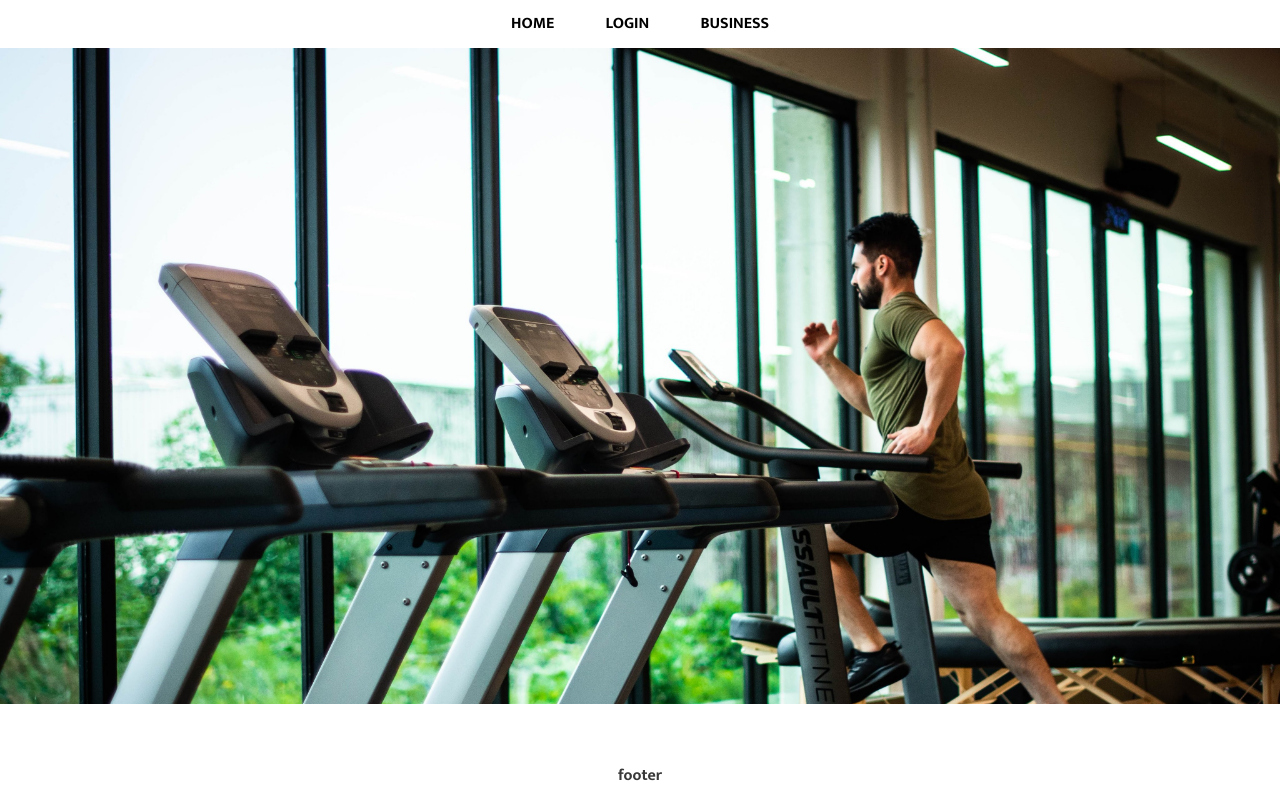
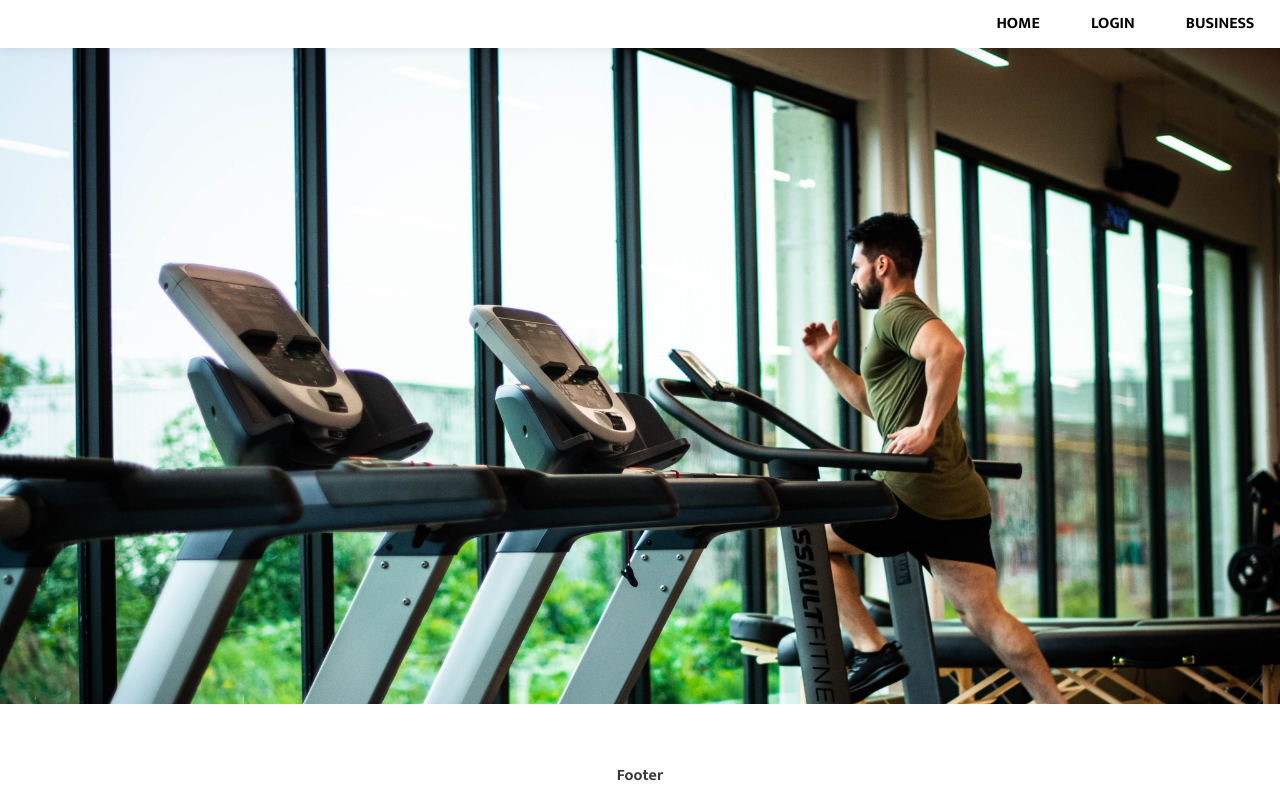
Before and after one commit to zalmuflahi/ClassPass-clone, a React (Vite) app in the folder client/: page /Login in a window 1280 px wide. Built offline with nearby package versions, Linux system fonts and the light colour scheme; a web font is replaced by a local one.

Commit message:
formatted business page into columns

```diff
--- a/client/src/App.css
+++ b/client/src/App.css
@@ -1,39 +1,46 @@
 @import url('https://fonts.googleapis.com/css2?family=Mukta:wght@700&family=Nunito+Sans&family=Spline+Sans+Mono:wght@500&display=swap');@import url('https://fonts.googleapis.com/css2?family=Mukta:wght@700&family=Nunito+Sans&family=Spline+Sans+Mono:wght@500&display=swap');
-@tailwind base;
-@tailwind components;
-@tailwind utilities;
 
 body {
     margin:0;
     width: 100%;
     font-family: 'Mukta', sans-serif;
-    /* background-color: #cccccc; */
-    /* font-family: 'Nunito Sans', sans-serif; */
+}
+
+.busPageLeft, .busPageRight {
+    display: inline-block;
+    width: 50%;
+}
+.sessionImage{
+    width: 100%;
+    transition: .2s;
+}
+.sessionImage:hover{
+    scale: 1.1;
 }
 
 .headerContainer,
 .footerContainer {
     height: 6vh;
     width: 100%;
-    background-color:white;
-    color: #393939;;
     padding: 0;
     margin: 0;
-    display: flex;
-    flex-direction: row;
 }
 
 .headerContainer {
+    color: #393939;;
+    background-color:white;
     top: 0;
-    justify-content: center;
+    justify-content: right;
     color: white;
     position: absolute;
     align-items: center;
     display: flex;
-    /* flex-direction: column; */
+    box-shadow: 0px 0px 13px #00000019;    /* flex-direction: column; */
 }
 
 .footerContainer {
+    color: #393939;;
+    background-color:white;
     position: absolute;
     bottom: 0;
     justify-content: center;
@@ -44,6 +51,11 @@ body {
 .mainComponents {
     padding-top: 6vh;
     height: 88vh;
+    /* display: flex;
+    align-content: center; */
+    align-items: center;
+        display: flex;
+        flex-direction: column;
 }
 
 .links {
--- a/client/src/components/BusinessPage.jsx
+++ b/client/src/components/BusinessPage.jsx
@@ -1,7 +1,15 @@
+
 const BusinessPage = () => {
     return(
         <div className="mainComponents">
-            Business Page
+            <div className="p-4 mx-10 flex space-x-4 w-4/5 flex justify-center h-screen">
+                <div className="flex-block w-1/2">
+                    <img className="w-full" src="https://classpass-res.cloudinary.com/image/upload/f_auto/q_auto/psh7k9ugxtuvhviozoxw.jpg"></img>
+                </div>
+                <div className="flex-block w-1/4">
+                    <img src="https://i.insider.com/5c1bd9ea630d9b259d4df48c?width=1000&format=jpeg&auto=webp"></img>
+                </div>
+            </div>
         </div>
     )
 }
--- a/client/src/components/Footer.jsx
+++ b/client/src/components/Footer.jsx
@@ -5,7 +5,7 @@ const Footer = () => {
 
     return(
         <div className="footerContainer" >
-           footer
+           Footer
         </div>
     )
 }
--- a/client/src/components/Header.jsx
+++ b/client/src/components/Header.jsx
@@ -3,9 +3,11 @@ import { Link } from "react-router-dom"
 const Header = () => {
     return(
         <div className = "headerContainer">
-            <Link  className="links" to="/">HOME</Link>
-            <Link className="links" to="/Login">LOGIN</Link>
-            <Link className="links" to="/BusinessPage">BUSINESS</Link>
+            <div id="navLinks" className="justify-end">
+                <Link  className="links" to="/">HOME</Link>
+                <Link className="links" to="/Login">LOGIN</Link>
+                <Link className="links" to="/BusinessPage">BUSINESS</Link>
+            </div>
         </div>
     )
 }
```
